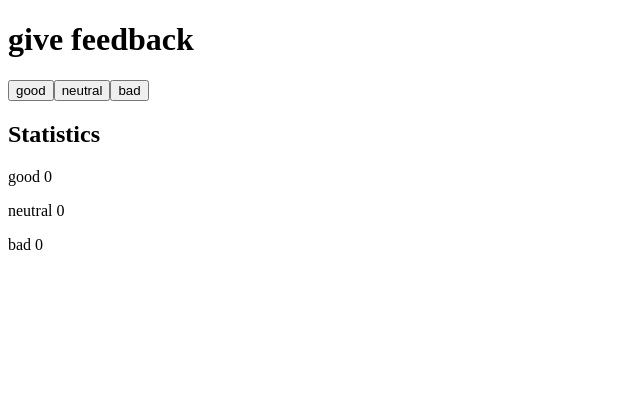
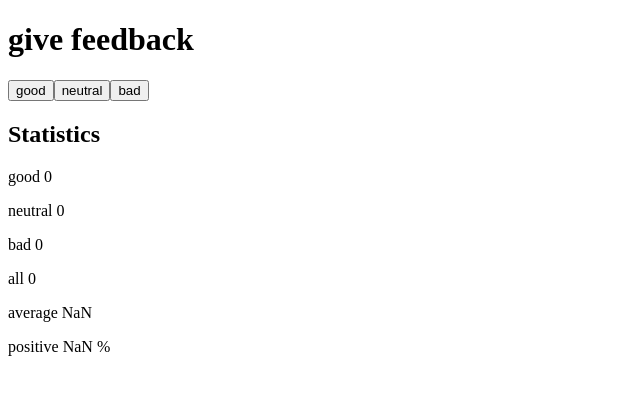
Before and after one commit to dinorac22/fullstack, a React (Vite) app in the folder parte1/unicafe/: page / in a window 1280 px wide. Shown: the top 394 px of the page, without its empty margins (0-640 px from the left). Built offline with nearby package versions, Linux system fonts and the light colour scheme.

Commit message:
Ejercicio 1.7 - parte 1

```diff
--- a/parte1/unicafe/src/App.jsx
+++ b/parte1/unicafe/src/App.jsx
@@ -16,6 +16,9 @@
       <p>good {good}</p>
       <p>neutral {neutral}</p>
       <p>bad {bad}</p>
+      <p>all {good + neutral + bad}</p>
+      <p>average {(good - bad) / (good + neutral + bad)}</p>
+      <p>positive {(good / (good + neutral + bad)) * 100} %</p>
     </div>
   );
 };
```
